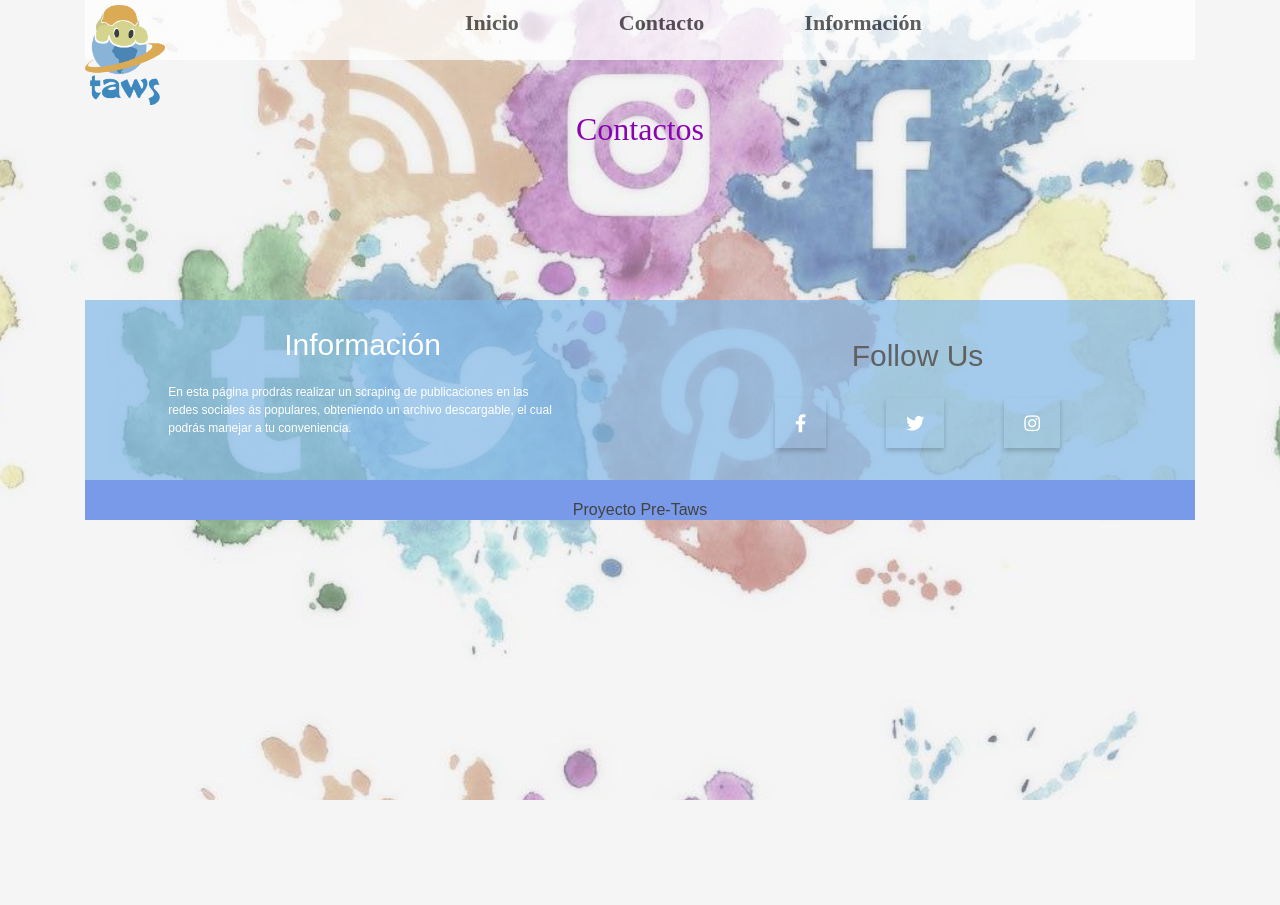
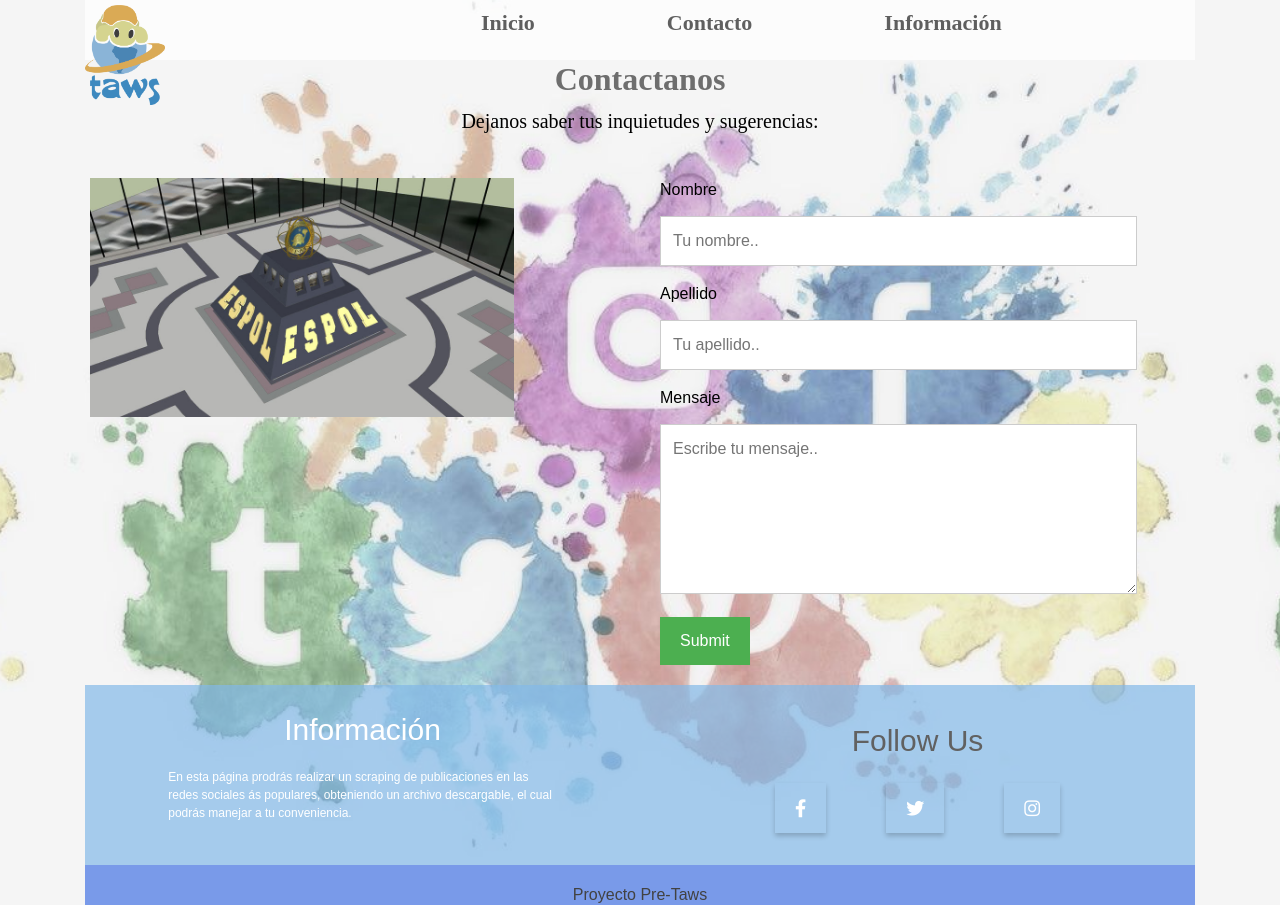
Before and after one commit to Taws-Espol/Data_Recovery, a Django app: page /contactos/ in a window 1280 px wide. Before the commit the page ends 800 px from the top, so only its background shows below. Run offline with Django 3.2, Linux system fonts and the light colour scheme; some libraries are stand-ins or nearby versions.

Commit message:
Implementacion de la pestaña de contactos y arreglos en los estilos generales

```diff
--- a/consultas/static/consultas/StyleBase.css
+++ b/consultas/static/consultas/StyleBase.css
@@ -5,9 +5,6 @@
 }
 
 body{
-    background: #000000;
-    color: #ffffff;
-    background-color: #000000;
     background-image: url(./background.jpg);
     background-position: center;
     background-size: 90vmax;
--- /dev/null
+++ b/consultas/static/consultas/StyleCont.css
@@ -0,0 +1,55 @@
+.encabezado h2{
+    color: #6E6E6E;
+    font-family: 'Libre Caslon Text', serif;
+    font-weight: bold;
+}
+.encabezado p{
+    color: #000000;
+    font-family: 'Domine', serif;
+    font-size: 20px;
+}
+/* Estilo inputs */
+input[type=text], select, textarea {
+  width: 90%;
+  padding: 12px;
+  border: 1px solid #ccc;
+  margin-top: 6px;
+  margin-bottom: 16px;
+  resize: vertical;
+}
+
+input[type=submit] {
+  background-color: #4CAF50;
+  color: white;
+  padding: 12px 20px;
+  border: none;
+  cursor: pointer;
+}
+
+input[type=submit]:hover {
+  background-color: #45a049;
+}
+
+/* estilo de container */
+
+
+.column {
+  float: left;
+  width: 50%;
+  margin-top: 6px;
+  padding: 20px;
+}
+
+.row:after {
+  content: "";
+  display: table;
+  clear: both;
+}
+
+
+.row img{
+    width: 80%;
+}
+.etiquetas label{
+    color: black;
+}
--- a/consultas/static/consultas/StyleTer.css
+++ b/consultas/static/consultas/StyleTer.css
@@ -51,7 +51,7 @@
     height: 80%;
     background: rgba(255,255,255,0.7);
     margin: 80px auto;
-    color: #5D1EAD;
+    color: #6E6E6E;
     align-items: center;
     font-size: 40px;
     font-weight: bold;
@@ -76,6 +76,7 @@
     font-family: 'Domine', serif;
     margin: 20px auto;
     font-weight: bold;
+    color: #000000;
 }
 
 .form-group{
--- a/consultas/static/consultas/StylerCuar.css
+++ b/consultas/static/consultas/StylerCuar.css
@@ -50,9 +50,15 @@
 }
 
 .publicacion{
+    align-items: center;
     margin: 30px 30px;
 }
 
 .comentarios{
     margin: 30px 30px;
 }
+
+.success-msg hidden img{
+    margin-left: 130px;
+    padding-left: 150px;
+}
--- a/consultas/templates/consultas/contactos.html
+++ b/consultas/templates/consultas/contactos.html
@@ -1,11 +1,30 @@
 {% extends "consultas/base.html" %}
 {% load static %}
 {% block content1 %}
-    <link rel="stylesheet" href="{% static 'consultas/StylePrim.css' %}">
+    <link rel="stylesheet" href="{% static 'consultas/StyleCont.css' %}">
 {% endblock content1 %}
 {% block content2 %}
-    <header class="showcase">
-        <h2>Contactos</h2>
-    </header>
+    <script src="https://ajax.googleapis.com/ajax/libs/jquery/2.1.1/jquery.min.js"></script>
+<div style="text-align:center" class="encabezado">
+  <h2>Contactanos</h2>
+  <p>Dejanos saber tus inquietudes y sugerencias:</p>
+</div>
+<div class="row">
+  <div class="column">
+    <img src="{% static 'consultas/large_thumbnail.jpg' %}" alt="">
+  </div>
+  <div class="column">
+    <form action="/action_page.php" class="etiquetas">
+      <label for="fname" >Nombre</label>
+      <input type="text" id="fname" name="firstname" placeholder="Tu nombre..">
+      <label for="lname">Apellido</label>
+      <input type="text" id="lname" name="lastname" placeholder="Tu apellido..">
+      <label for="subject">Mensaje</label>
+      <textarea id="subject" name="subject" placeholder="Escribe tu mensaje.." style="height:170px"></textarea>
+      <input type="submit" value="Submit">
+    </form>
+  </div>
+</div>
+
 
 {% endblock content2 %}
--- a/consultas/templates/consultas/instagram.html
+++ b/consultas/templates/consultas/instagram.html
@@ -11,7 +11,7 @@
     </style>
 
     <section id="showcase">
-        <form method="POST" id="formulario-instagram">
+        <form method="POST" id="formulario-instagram" class="grupo">
             {% csrf_token %}
             <h1>Página a consultar</h1>
             {{ form|crispy }}
@@ -29,6 +29,7 @@
         $("#formulario-instagram").on("submit", function(e){
             var $this = $(this);
             if(this.checkValidity()) {
+                $(".grupo", "#showcase").addClass("hidden")
                 $(".success-msg", "#showcase").removeClass("hidden")
             }
         });
--- a/funciones/FacebookBot.py
+++ b/funciones/FacebookBot.py
@@ -7,8 +7,8 @@ import json
 
 lugar="driver/chromedriver"
 url_publicaciones='https://www.facebook.com/'
-email=''
-contraseña=''
+email='laurasoriano604@gmail.com'
+contraseña='2422381sof-'
 
 def leer_json():
     with open("xpaths_facebook.json") as mi_archivo:
```
Also changed, not shown: consultas/templates/consultas/facebook.html (+5 -3 lines), consultas/static/consultas/large_thumbnail.jpg (added), db.sqlite3, 1 other file.
